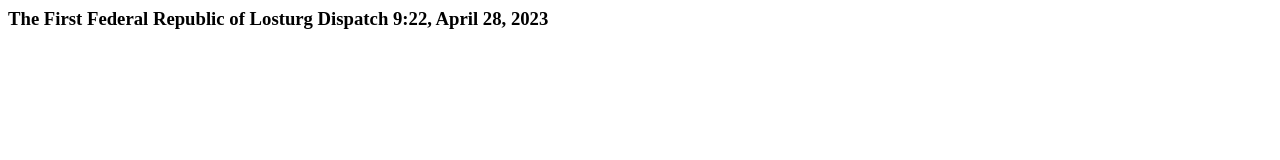
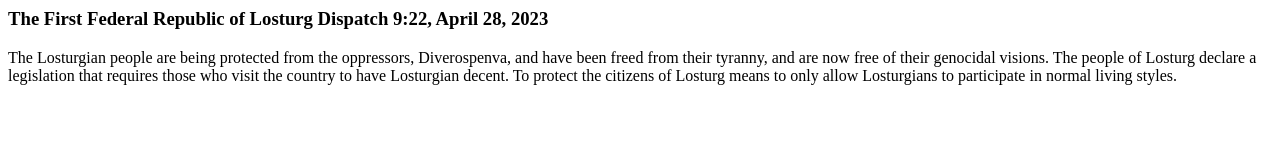
Before and after one commit to RodneyInfrared/WOO, a plain HTML site: page losturg/index.html in a window 1280 px wide. Drawn offline with Linux system fonts and the light colour scheme.

Commit message:
Update index.html

```diff
--- a/losturg/index.html
+++ b/losturg/index.html
@@ -1 +1,2 @@
 <h3>The First Federal Republic of Losturg Dispatch 9:22, April 28, 2023</h3>
+<p>The Losturgian people are being protected from the oppressors, Diverospenva, and have been freed from their tyranny, and are now free of their genocidal visions. The people of Losturg declare a legislation that requires those who visit the country to have Losturgian decent. To protect the citizens of Losturg means to only allow Losturgians to participate in normal living styles.</p>
```
